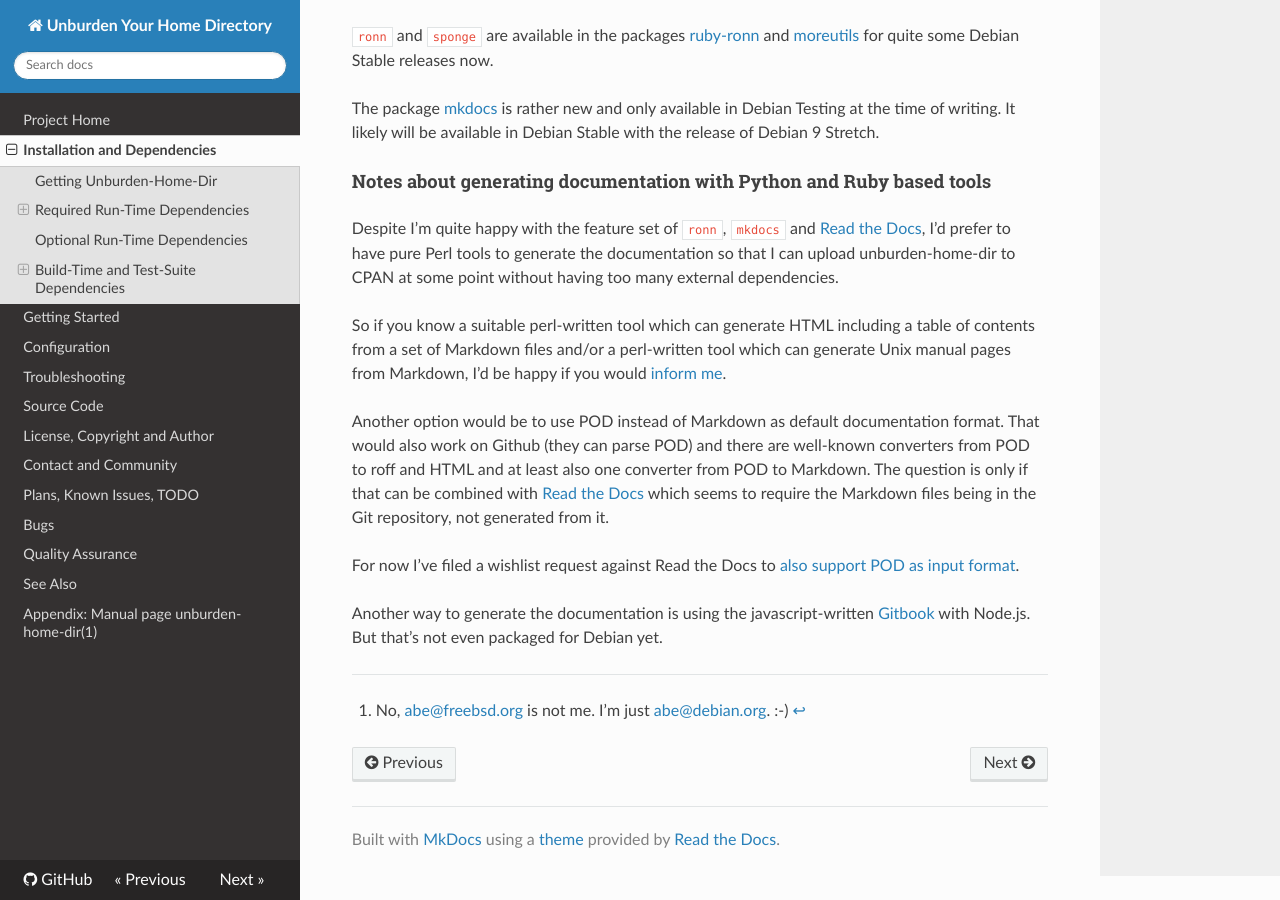
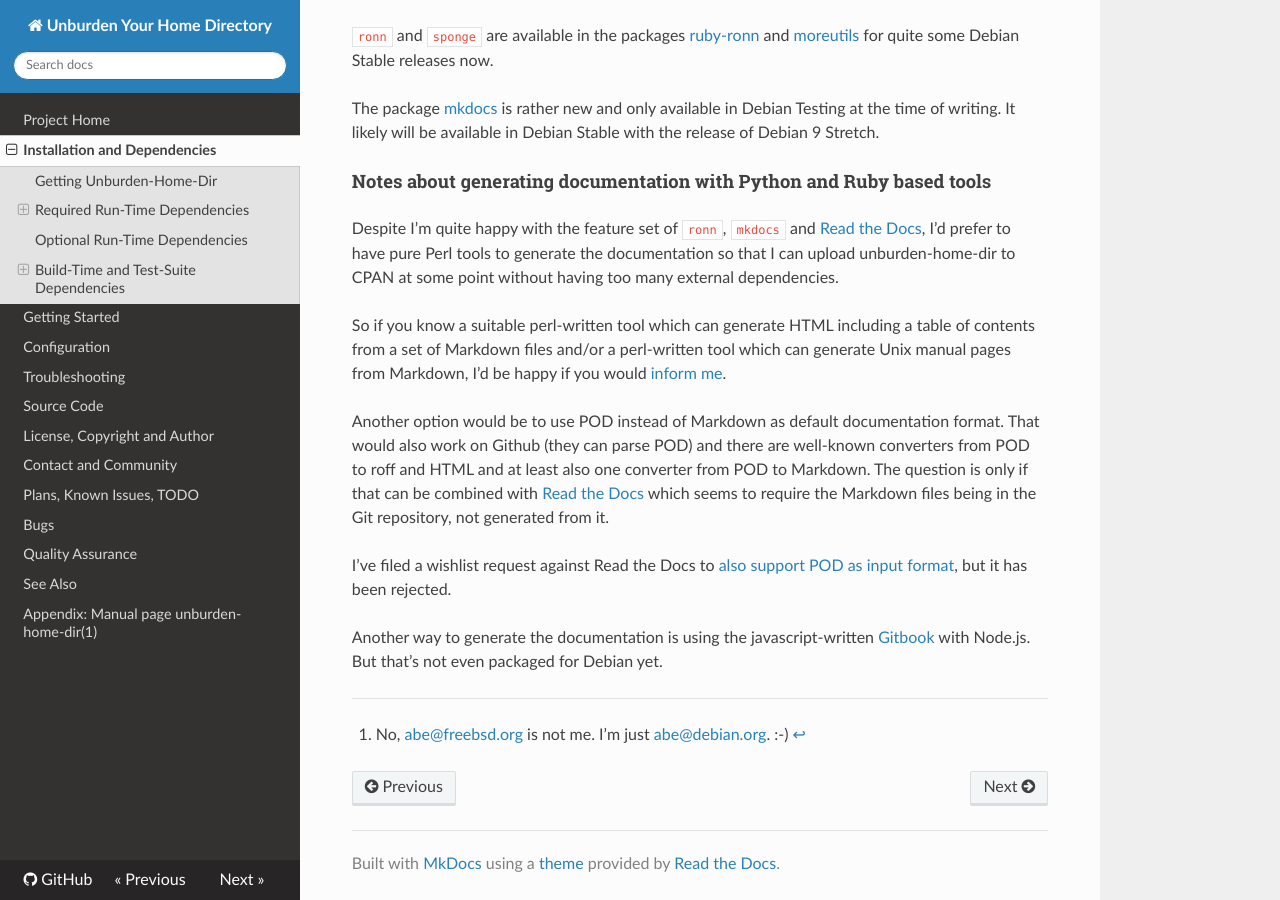
Before and after one commit to xtaran/unburden-home-dir, an MkDocs documentation site: the page built from docs/installation.md, in a window 1280 px wide and 900 px high, scrolled down 1876 px. Built offline with MkDocs 1.6.1, drawn with Linux system fonts in a browser that asks for light colours; nearby versions of some CDN libraries; old or Windows-style settings are respelled for this version of MkDocs.

Commit message:
Mention that POD support for ReadTheDocs has been rejected

```diff
--- a/docs/installation.md
+++ b/docs/installation.md
@@ -124,8 +124,9 @@ if that can be combined with [Read the Docs](https://readthedocs.org/)
 which seems to require the Markdown files being in the Git repository,
 not generated from it.
 
-For now I've filed a wishlist request against Read the Docs to
-[also support POD as input format](https://github.com/rtfd/readthedocs.org/issues/1319).
+I've filed a wishlist request against Read the Docs to
+[also support POD as input format](https://github.com/rtfd/readthedocs.org/issues/1319),
+but it has been rejected.
 
 Another way to generate the documentation is using the
 javascript-written [Gitbook](https://www.npmjs.com/package/gitbook)
```
